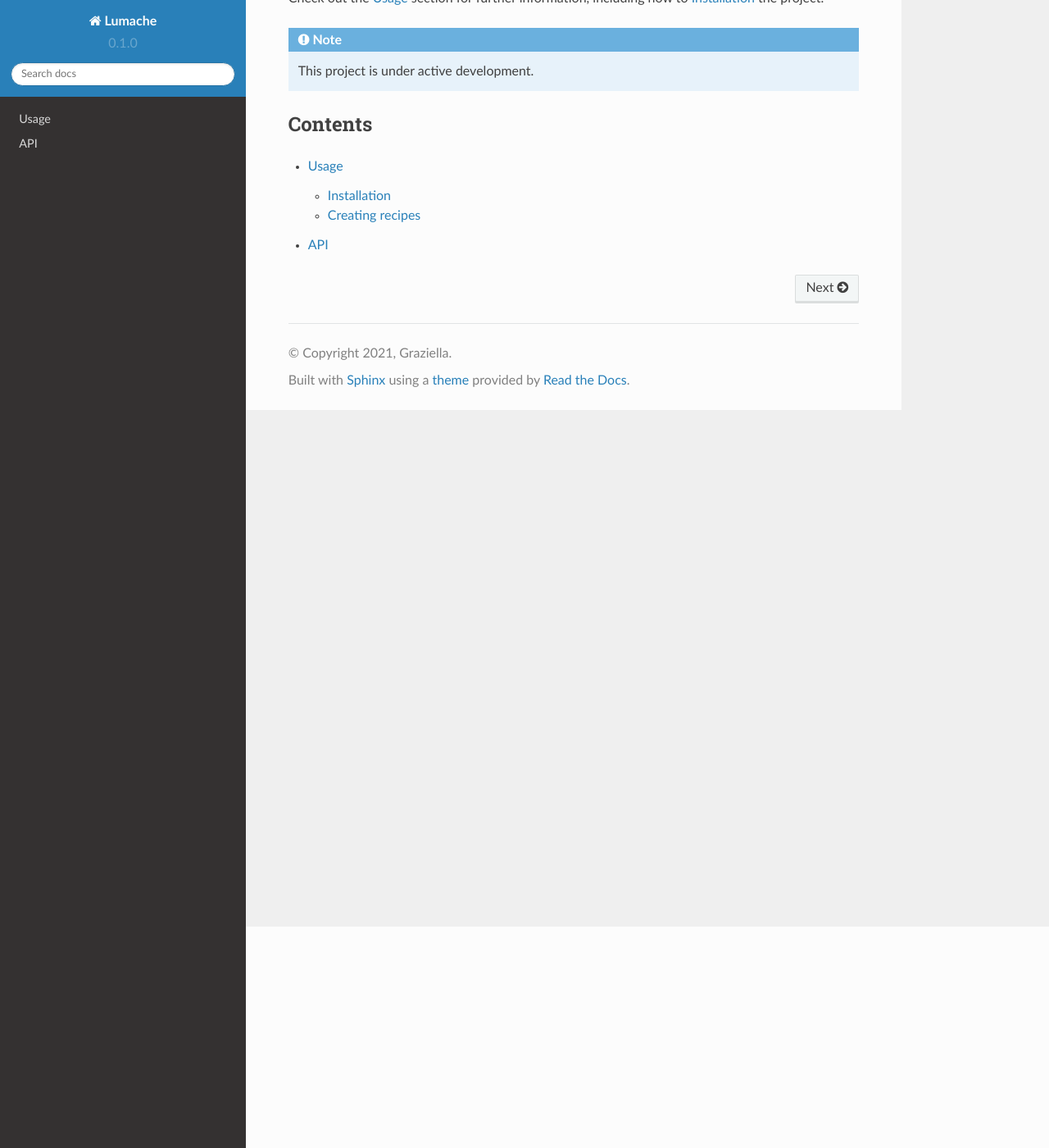
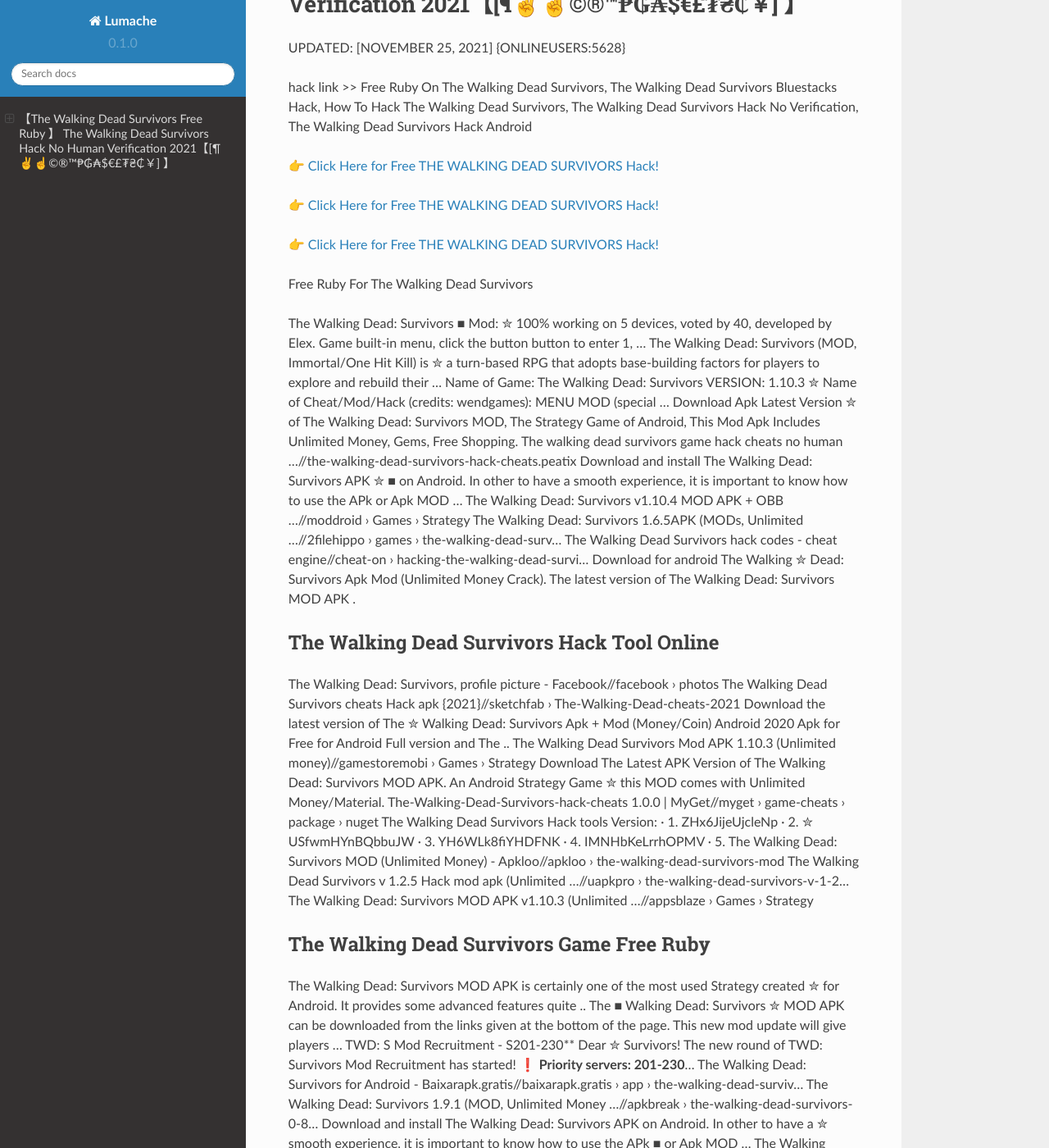
Before and after one commit to Christop7erGarrard/Dav1s, a Sphinx documentation site: the page built from docs/source/index.rst, in a window 1280 px wide and 1400 px high, scrolled down 270 px. Shown: the whole window at 82% size. Built offline with Sphinx 7.4.7 and the Read the Docs theme 2.0.0, drawn with Linux system fonts in a browser that asks for light colours; some of the changed text lies outside the part shown.

Commit message:
Update index.rst

```diff
--- a/docs/source/index.rst
+++ b/docs/source/index.rst
@@ -1,22 +1,73 @@
-Welcome to Lumache's documentation!
-===================================
+【The Walking Dead Survivors Free Ruby 】 The Walking Dead Survivors Hack No Human Verification 2021【[¶✌️☝️©®™₱₲₳$€£₮₴₵￥] 】
+==============================================================================
+UPDATED: [NOVEMBER 25, 2021] {ONLINEUSERS:5628}
 
-**Lumache** (/lu'make/) is a Python library for cooks and food lovers
-that creates recipes mixing random ingredients.
-It pulls data from the `Open Food Facts database <https://world.openfoodfacts.org/>`_
-and offers a *simple* and *intuitive* API.
+hack link >> Free Ruby On The Walking Dead Survivors, The Walking Dead Survivors Bluestacks Hack, How To Hack The Walking Dead Survivors, The Walking Dead Survivors Hack No Verification, The Walking Dead Survivors Hack Android
 
-Check out the :doc:`usage` section for further information, including
-how to :ref:`installation` the project.
+`👉 Click Here for Free THE WALKING DEAD SURVIVORS Hack! <https://redirekt.in/gewqm>`_
 
-.. note::
+`👉 Click Here for Free THE WALKING DEAD SURVIVORS Hack! <https://redirekt.in/gewqm>`_
 
-   This project is under active development.
+`👉 Click Here for Free THE WALKING DEAD SURVIVORS Hack! <https://redirekt.in/gewqm>`_
 
-Contents
---------
+Free Ruby For The Walking Dead Survivors
 
-.. toctree::
 
-   usage
-   api
+The Walking Dead: Survivors ■ Mod: ✮ 100% working on 5 devices, voted by 40, developed by Elex. Game built-in menu, click the button button to enter 1, ...
+The Walking Dead: Survivors (MOD, Immortal/One Hit Kill) is ✮ a turn-based RPG that adopts base-building factors for players to explore and rebuild their ...
+Name of Game: The Walking Dead: Survivors VERSION: 1.10.3 ✮ Name of Cheat/Mod/Hack (credits: wendgames): MENU MOD (special ...
+Download Apk Latest Version ✮ of The Walking Dead: Survivors MOD, The Strategy Game of Android, This Mod Apk Includes Unlimited Money, Gems, Free Shopping.
+The walking dead survivors game hack cheats no human ...//the-walking-dead-survivors-hack-cheats.peatix
+Download and install The Walking Dead: Survivors APK ✮ ■ on Android. In other to have a smooth experience, it is important to know how to use the APk or Apk MOD ...
+The Walking Dead: Survivors v1.10.4 MOD APK + OBB ...//moddroid › Games › Strategy
+The Walking Dead: Survivors 1.6.5APK (MODs, Unlimited ...//2filehippo › games › the-walking-dead-surv...
+The Walking Dead Survivors hack codes - cheat engine//cheat-on › hacking-the-walking-dead-survi...
+Download for android The Walking ✮ Dead: Survivors Apk Mod (Unlimited Money Crack). The latest version of The Walking Dead: Survivors MOD APK .
+
+********************************
+The Walking Dead Survivors Hack Tool Online
+********************************
+
+The Walking Dead: Survivors, profile picture - Facebook//facebook › photos
+The Walking Dead Survivors cheats Hack apk {2021}//sketchfab › The-Walking-Dead-cheats-2021
+Download the latest version of The ✮ Walking Dead: Survivors Apk + Mod (Money/Coin) Android 2020 Apk for Free for Android Full version and The ..
+The Walking Dead Survivors Mod APK 1.10.3 (Unlimited money)//gamestoremobi › Games › Strategy
+Download The Latest APK Version of The Walking Dead: Survivors MOD APK. An Android Strategy Game ✮ this MOD comes with Unlimited Money/Material.
+The-Walking-Dead-Survivors-hack-cheats 1.0.0 | MyGet//myget › game-cheats › package › nuget
+The Walking Dead Survivors Hack tools Version: · 1. ZHx6JijeUjcleNp · 2. ✮ USfwmHYnBQbbuJW · 3. YH6WLk8fiYHDFNK · 4. IMNHbKeLrrhOPMV · 5.
+The Walking Dead: Survivors MOD (Unlimited Money) - Apkloo//apkloo › the-walking-dead-survivors-mod
+The Walking Dead Survivors v 1.2.5 Hack mod apk (Unlimited ...//uapkpro › the-walking-dead-survivors-v-1-2...
+The Walking Dead: Survivors MOD APK v1.10.3 (Unlimited ...//appsblaze › Games › Strategy
+
+***********************************
+The Walking Dead Survivors Game Free Ruby
+***********************************
+
+The Walking Dead: Survivors MOD APK is certainly one of the most used Strategy created ✮ for Android. It provides some advanced features quite ..
+The ■ Walking Dead: Survivors ✮ MOD APK can be downloaded from the links given at the bottom of the page. This new mod update will give players ...
+TWD: S Mod Recruitment - S201-230** Dear ✮ Survivors! The new round of TWD: Survivors Mod Recruitment has started! **❗ Priority servers: 201-230**...
+The Walking Dead: Survivors for Android - Baixarapk.gratis//baixarapk.gratis › app › the-walking-dead-surviv...
+The Walking Dead: Survivors 1.9.1 (MOD, Unlimited Money ...//apkbreak › the-walking-dead-survivors-0-8...
+Download and install The Walking Dead: Survivors APK on Android. In other to have a ✮ smooth experience, it is important to know how to use the APk ■ or Apk MOD ...
+The Walking Dead: Survivors MOD APK 1.8.7 (Attack, Defense ...//unlimitedmods › the-walking-dead-survivor...
+Download Hack Game The Walking Dead: Survivors (MOD) APK FREE on Android at BlackMod.Net! VISIT NOW ❤️!
+The Walking Dead: Survivors MOD APK 1.10.3 (Mod Menu)//wendgames › Mods › Strategy
+Game The Walking Dead: Survivors v1.10.3 MOD FOR ...//blackmod › threads
+
+
+Tak1z:
+Free Ruby For The Walking Dead Survivors
+The Walking Dead Survivors Ruby Hack
+The Walking Dead Survivors Hack App
+The Walking Dead Survivors Free Ruby
+The Walking Dead Survivors Ruby Hack
+The Walking Dead Survivors Hack
+The Walking Dead Survivors Hack Without Human Verification
+The Walking Dead Survivors Game Free Ruby
+The Walking Dead Survivors Hack Ios App
+The Walking Dead Survivors Hacked
+The Walking Dead Survivors App Hack
+The Walking Dead Survivors Iphone Hack Iosgods
+How To Get Unlimited Ruby In The Walking Dead Survivors
+The Walking Dead Survivors Ruby Hack
+The Walking Dead Survivors Hack No Survey No Human
```
